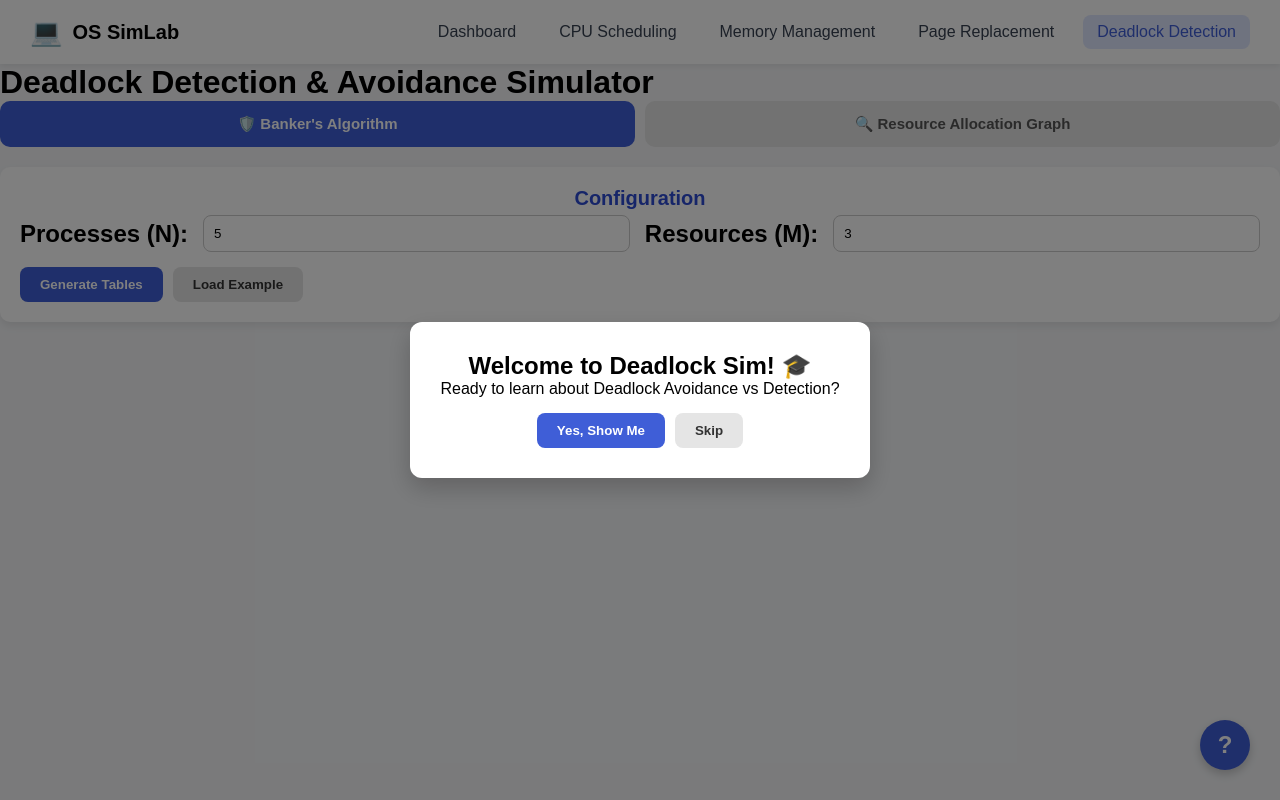
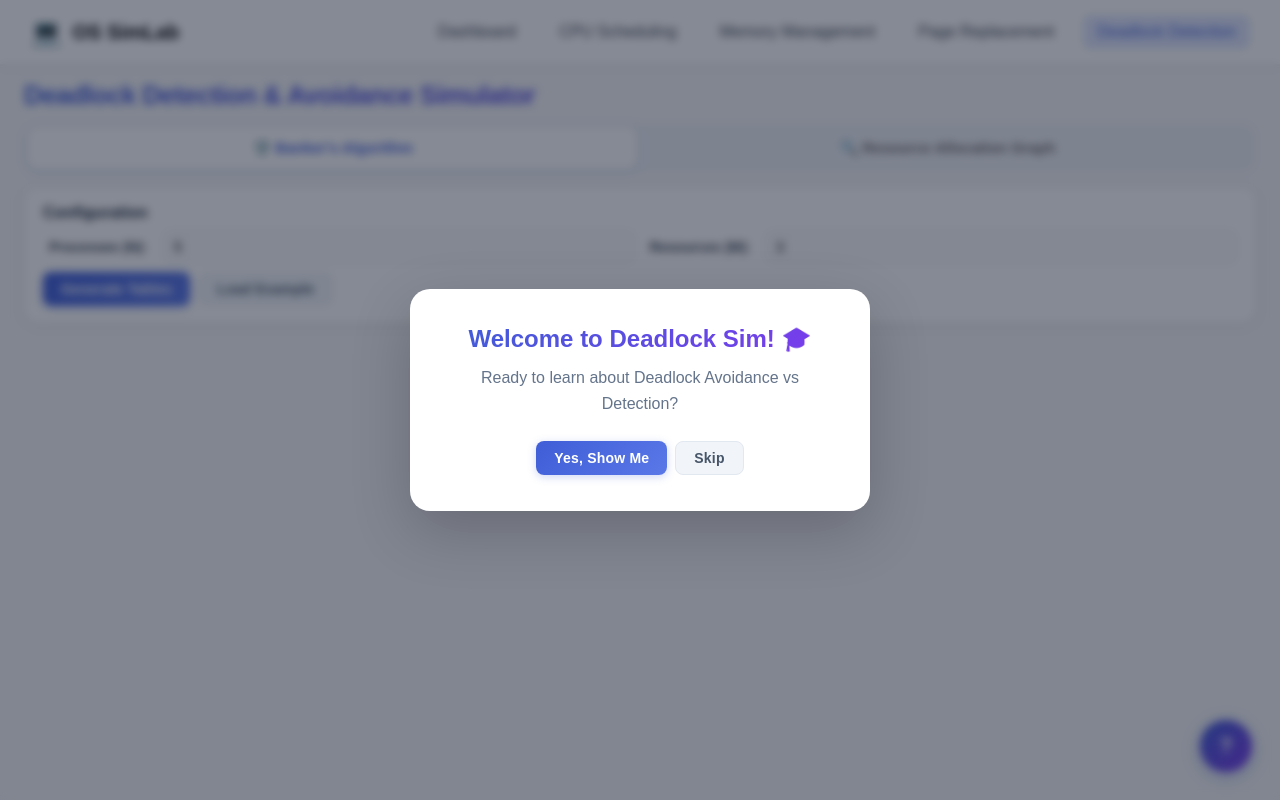
Before and after one commit to Nishan0021/OS-SimLab, a React (Vite) app: page /deadlock in a window 1280 px wide. Built offline with nearby package versions, Linux system fonts and the light colour scheme.

Commit message:
feat: Add Deadlock Detection and Avoidance Simulator with polished UI

```diff
--- a/src/pages/Deadlock.css
+++ b/src/pages/Deadlock.css
@@ -1,176 +1,302 @@
-/* CSS for Deadlock Simulator Page */
+/* ============================================================
+   Deadlock Simulator — Premium UI Styling
+   ============================================================ */
 
+/* ── Container Override ── */
+.deadlock-container {
+    max-width: 100% !important;
+    padding: 16px 24px 70px !important;
+}
+
+.deadlock-container .title {
+    background: linear-gradient(135deg, #3f5ed7, #7c3aed);
+    -webkit-background-clip: text;
+    -webkit-text-fill-color: transparent;
+    background-clip: text;
+    font-size: 26px;
+    letter-spacing: -0.5px;
+    margin-bottom: 12px;
+}
+
+/* ── Tab Bar ── */
 .deadlock-container .tab-bar {
     display: flex;
-    gap: 10px;
-    margin-bottom: 20px;
+    gap: 6px;
+    margin-bottom: 14px;
+    background: #eef1f6;
+    padding: 4px;
+    border-radius: 14px;
 }
 
 .deadlock-container .tab-btn {
     flex: 1;
-    padding: 14px;
+    padding: 12px 18px;
     border: none;
-    background: #e5e5e5;
+    background: transparent;
     border-radius: 10px;
     cursor: pointer;
     font-weight: 700;
     font-size: 15px;
-    transition: 0.2s;
-    color: #555;
+    transition: all 0.25s ease;
+    color: #666;
 }
 
 .deadlock-container .tab-btn:hover {
-    background: #d6d6d6;
+    background: rgba(255, 255, 255, 0.7);
+    color: #333;
 }
 
 .deadlock-container .tab-btn.active {
-    background: #3f5ed7;
-    color: #fff;
+    background: #fff;
+    color: #3f5ed7;
+    box-shadow: 0 2px 8px rgba(63, 94, 215, 0.15);
 }
 
-/* Reuse .card features but add margin handling if needed */
-.deadlock-container .card h2 {
-    color: #2d4bd3;
-    margin-bottom: 5px;
-    font-size: 20px;
+/* ── Cards ── */
+.deadlock-container .card {
+    background: #fff;
+    padding: 16px 18px;
+    border-radius: 14px;
+    box-shadow: 0 2px 12px rgba(0, 0, 0, 0.06);
+    margin-bottom: 12px;
+    border: 1px solid #eef1f6;
+    transition: box-shadow 0.3s ease;
 }
 
-.deadlock-container .subtitle {
-    color: #666;
-    margin-bottom: 15px;
-    font-size: 14px;
+.deadlock-container .card:hover {
+    box-shadow: 0 4px 20px rgba(0, 0, 0, 0.08);
+    transform: none;
 }
 
+.deadlock-container .card h2 {
+    color: #1e293b;
+    margin-bottom: 8px;
+    font-size: 16px;
+    display: flex;
+    align-items: center;
+    gap: 8px;
+}
+
+.deadlock-container .card h3 {
+    color: #475569;
+    font-size: 14px;
+    font-weight: 600;
+    text-transform: uppercase;
+    letter-spacing: 0.5px;
+    margin-bottom: 8px;
+}
+
+/* ── Inputs ── */
 .input-row {
     display: flex;
-    gap: 15px;
-    margin-bottom: 15px;
+    gap: 10px;
+    margin-bottom: 8px;
     align-items: center;
     flex-wrap: wrap;
 }
 
 .input-row label {
-    font-weight: 700;
-    min-width: 160px;
+    font-weight: 600;
+    min-width: 110px;
+    color: #374151;
+    font-size: 14px;
 }
 
 .input-row input,
 .input-row select {
     flex: 1;
-    padding: 10px;
+    padding: 8px 10px;
     border-radius: 8px;
-    border: 1px solid #ccc;
-    transition: 0.2s;
+    border: 1.5px solid #e2e8f0;
+    transition: all 0.2s ease;
     min-width: 80px;
+    font-size: 14px;
+    background: #f8fafc;
 }
 
-.input-row input:focus {
+.input-row input:focus,
+.input-row select:focus {
     outline: none;
     border-color: #3f5ed7;
-    box-shadow: 0 0 5px rgba(63, 94, 215, 0.3);
+    box-shadow: 0 0 0 3px rgba(63, 94, 215, 0.12);
+    background: #fff;
+}
+
+/* ── Matrices ── */
+.matrices-row {
+    display: flex;
+    gap: 14px;
+    flex-wrap: wrap;
+}
+
+.matrices-row .matrix-wrapper {
+    flex: 1;
+    min-width: 180px;
 }
 
 .matrix-wrapper {
     overflow-x: auto;
-    margin: 15px 0;
+    margin: 4px 0;
 }
 
 .matrix-table {
     width: 100%;
-    border-collapse: collapse;
+    border-collapse: separate;
+    border-spacing: 0;
+    border-radius: 10px;
+    overflow: hidden;
+    border: 1.5px solid #e2e8f0;
 }
 
 .matrix-table th,
 .matrix-table td {
-    padding: 8px;
-    border: 1px solid #ddd;
+    padding: 6px 8px;
     text-align: center;
+    font-size: 13px;
 }
 
 .matrix-table th {
-    background: #f0f0f0;
+    background: linear-gradient(135deg, #f1f5f9, #e2e8f0);
+    font-weight: 700;
+    color: #475569;
+    text-transform: uppercase;
+    letter-spacing: 0.3px;
+    font-size: 11px;
+}
+
+.matrix-table tbody tr {
+    transition: background 0.15s ease;
+}
+
+.matrix-table tbody tr:hover {
+    background: #f8fafc;
+}
+
+.matrix-table tbody td {
+    border-top: 1px solid #f1f5f9;
 }
 
 .matrix-table input {
-    width: 60px;
-    padding: 6px;
+    width: 52px;
+    padding: 6px 4px;
     text-align: center;
-    border: 1px solid #ccc;
-    border-radius: 4px;
+    border: 1.5px solid #e2e8f0;
+    border-radius: 8px;
+    font-size: 13px;
+    font-weight: 600;
+    background: #fff;
+    transition: all 0.2s ease;
 }
 
+.matrix-table input:focus {
+    border-color: #3f5ed7;
+    box-shadow: 0 0 0 2px rgba(63, 94, 215, 0.15);
+    outline: none;
+}
+
+/* ── Buttons ── */
 .btn-row {
     display: flex;
-    gap: 10px;
-    margin-top: 15px;
+    gap: 8px;
+    margin-top: 8px;
     flex-wrap: wrap;
 }
 
 .btn {
-    padding: 10px 20px;
+    padding: 8px 18px;
     border-radius: 8px;
     border: none;
-    font-weight: bold;
+    font-weight: 700;
+    font-size: 14px;
     cursor: pointer;
-    transition: background 0.2s;
+    transition: all 0.2s ease;
+    letter-spacing: 0.2px;
+}
+
+.btn:active {
+    transform: scale(0.97);
 }
 
 .btn-primary {
-    background: #3f5ed7;
+    background: linear-gradient(135deg, #3f5ed7, #5b78e8);
     color: white;
+    box-shadow: 0 2px 8px rgba(63, 94, 215, 0.25);
 }
 
 .btn-primary:hover {
-    background: #2d4bd3;
+    background: linear-gradient(135deg, #2d4bd3, #4a67d8);
+    box-shadow: 0 4px 14px rgba(63, 94, 215, 0.35);
+    transform: translateY(-1px);
 }
 
 .btn-secondary {
-    background: #e5e5e5;
-    color: #333;
+    background: #f1f5f9;
+    color: #475569;
+    border: 1.5px solid #e2e8f0;
 }
 
 .btn-secondary:hover {
-    background: #d6d6d6;
+    background: #e2e8f0;
+    color: #1e293b;
 }
 
 .btn-success {
-    background: #22c55e;
+    background: linear-gradient(135deg, #22c55e, #16a34a);
     color: white;
+    box-shadow: 0 2px 8px rgba(34, 197, 94, 0.25);
 }
 
 .btn-success:hover {
-    background: #15803d;
+    box-shadow: 0 4px 14px rgba(34, 197, 94, 0.35);
+    transform: translateY(-1px);
 }
 
 .btn-danger {
-    background: #ef4444;
+    background: linear-gradient(135deg, #ef4444, #dc2626);
     color: white;
+    box-shadow: 0 2px 8px rgba(239, 68, 68, 0.25);
 }
 
 .btn-danger:hover {
-    background: #b91c1c;
+    box-shadow: 0 4px 14px rgba(239, 68, 68, 0.35);
+    transform: translateY(-1px);
 }
 
 .btn-sm {
-    padding: 6px 12px;
-    font-size: 13px;
+    padding: 6px 14px;
+    font-size: 12px;
 }
 
+/* ── Step Log ── */
 .step-log {
-    background: #f9fafb;
-    padding: 15px;
-    border-radius: 8px;
-    max-height: 300px;
+    background: #f8fafc;
+    padding: 10px;
+    border-radius: 10px;
+    max-height: 250px;
     overflow-y: auto;
-    margin-top: 15px;
+    margin-top: 10px;
+    border: 1px solid #e2e8f0;
+}
+
+.step-log::-webkit-scrollbar {
+    width: 6px;
+}
+
+.step-log::-webkit-scrollbar-thumb {
+    background: #cbd5e1;
+    border-radius: 3px;
 }
 
 .log-item {
-    padding: 6px 10px;
-    border-left: 4px solid #ddd;
-    margin-bottom: 5px;
-    background: white;
-    border-radius: 0 4px 4px 0;
+    padding: 8px 12px;
+    border-left: 4px solid #e2e8f0;
+    margin-bottom: 4px;
+    background: #fff;
+    border-radius: 0 8px 8px 0;
+    font-size: 13px;
+    font-family: 'Segoe UI', 'Inter', sans-serif;
+    line-height: 1.5;
+    transition: border-color 0.2s;
 }
 
 .log-item.safe {
@@ -179,117 +305,203 @@
 
 .log-item.unsafe {
     border-left-color: #ef4444;
+    background: #fef2f2;
 }
 
+/* ── Badges ── */
 .badge {
     display: inline-block;
-    padding: 8px 16px;
-    border-radius: 20px;
-    font-weight: bold;
-    margin-bottom: 10px;
+    padding: 8px 20px;
+    border-radius: 24px;
+    font-weight: 700;
+    font-size: 14px;
+    margin: 8px 0;
+    letter-spacing: 0.5px;
 }
 
 .badge.safe {
-    background: #dcfce7;
+    background: linear-gradient(135deg, #dcfce7, #bbf7d0);
     color: #15803d;
+    box-shadow: 0 2px 6px rgba(34, 197, 94, 0.15);
 }
 
 .badge.unsafe {
-    background: #fee2e2;
+    background: linear-gradient(135deg, #fee2e2, #fecaca);
     color: #b91c1c;
+    box-shadow: 0 2px 6px rgba(239, 68, 68, 0.15);
 }
 
+/* ── RAG Controls ── */
 .rag-controls {
     display: flex;
-    gap: 10px;
+    gap: 8px;
     margin-bottom: 10px;
     flex-wrap: wrap;
     align-items: center;
 }
 
 .rag-controls select {
-    padding: 6px;
-    border-radius: 6px;
-    border: 1px solid #ccc;
+    padding: 8px 12px;
+    border-radius: 8px;
+    border: 1.5px solid #e2e8f0;
+    font-size: 13px;
+    background: #f8fafc;
 }
 
+/* ── Canvas ── */
 .canvas-wrapper {
-    border: 2px solid #e5e5e5;
-    border-radius: 10px;
+    border: 2px solid #e2e8f0;
+    border-radius: 14px;
     overflow: hidden;
-    margin-top: 15px;
-    background: white;
+    margin-top: 12px;
+    background: #fefefe;
+    box-shadow: inset 0 1px 4px rgba(0, 0, 0, 0.04);
 }
 
+/* ── Legend ── */
 .legend {
     display: flex;
-    gap: 15px;
-    font-size: 13px;
-    color: #666;
+    gap: 16px;
+    font-size: 12px;
+    color: #64748b;
     margin-top: 10px;
     flex-wrap: wrap;
 }
 
 .dot {
-    width: 12px;
-    height: 12px;
+    width: 10px;
+    height: 10px;
     display: inline-block;
     border-radius: 50%;
-    margin-right: 5px;
+    margin-right: 4px;
 }
 
-/* Tutorial Modal */
+/* ── Tutorial Overlay ── */
 .tutorial-overlay {
     position: fixed;
-    top: 0;
-    left: 0;
-    width: 100%;
-    height: 100%;
-    background: rgba(0, 0, 0, 0.5);
+    inset: 0;
+    background: rgba(15, 23, 42, 0.5);
+    backdrop-filter: blur(4px);
     display: flex;
     justify-content: center;
     align-items: center;
     z-index: 2000;
+    animation: fadeIn 0.3s ease;
 }
 
 .tutorial-box {
-    background: white;
-    padding: 30px;
-    border-radius: 12px;
-    max-width: 500px;
+    background: #fff;
+    padding: 36px;
+    border-radius: 20px;
+    max-width: 460px;
     text-align: center;
-    box-shadow: 0 10px 25px rgba(0, 0, 0, 0.2);
+    box-shadow: 0 20px 60px rgba(0, 0, 0, 0.2);
+    animation: popIn 0.4s cubic-bezier(.16, 1.11, .36, 1.28);
 }
 
-/* Help Fab */
+.tutorial-box h2 {
+    background: linear-gradient(135deg, #3f5ed7, #7c3aed);
+    -webkit-background-clip: text;
+    -webkit-text-fill-color: transparent;
+    background-clip: text;
+    margin-bottom: 12px;
+}
+
+.tutorial-box p {
+    color: #64748b;
+    line-height: 1.6;
+    margin-bottom: 24px;
+}
+
+/* ── Help FAB ── */
 .help-fab {
     position: fixed;
-    bottom: 30px;
-    right: 30px;
-    width: 50px;
-    height: 50px;
+    bottom: 28px;
+    right: 28px;
+    width: 52px;
+    height: 52px;
     border-radius: 50%;
-    background: #3f5ed7;
+    background: linear-gradient(135deg, #3f5ed7, #7c3aed);
     color: white;
     display: flex;
     justify-content: center;
     align-items: center;
-    font-size: 24px;
+    font-size: 22px;
     font-weight: bold;
     cursor: pointer;
-    box-shadow: 0 4px 10px rgba(0, 0, 0, 0.2);
+    box-shadow: 0 4px 16px rgba(63, 94, 215, 0.35);
     border: none;
     z-index: 1000;
+    transition: all 0.25s ease;
+}
+
+.help-fab:hover {
+    transform: scale(1.1);
+    box-shadow: 0 6px 24px rgba(63, 94, 215, 0.45);
 }
 
 .help-panel {
     position: fixed;
     bottom: 90px;
-    right: 30px;
-    background: white;
-    padding: 20px;
-    border-radius: 12px;
-    width: 300px;
-    box-shadow: 0 5px 20px rgba(0, 0, 0, 0.15);
+    right: 28px;
+    background: #fff;
+    padding: 20px 22px;
+    border-radius: 16px;
+    width: 280px;
+    box-shadow: 0 8px 30px rgba(0, 0, 0, 0.12);
     z-index: 1000;
+    border: 1px solid #e2e8f0;
+    animation: slideUp 0.25s ease;
 }
+
+.help-panel h4 {
+    color: #3f5ed7;
+    margin-bottom: 10px;
+    font-size: 15px;
+}
+
+.help-panel ul {
+    padding-left: 18px;
+    color: #64748b;
+    font-size: 13px;
+    line-height: 1.7;
+}
+
+/* ── Animations ── */
+@keyframes fadeIn {
+    from {
+        opacity: 0;
+    }
+
+    to {
+        opacity: 1;
+    }
+}
+
+@keyframes popIn {
+    from {
+        opacity: 0;
+        transform: scale(0.9) translateY(10px);
+    }
+
+    to {
+        opacity: 1;
+        transform: scale(1) translateY(0);
+    }
+}
+
+@keyframes slideUp {
+    from {
+        opacity: 0;
+        transform: translateY(10px);
+    }
+
+    to {
+        opacity: 1;
+        transform: translateY(0);
+    }
+}
+
+.fade-in {
+    animation: fadeIn 0.35s ease;
+}
```
Also changed, not shown: src/pages/Deadlock.jsx (+18 -2 lines).
